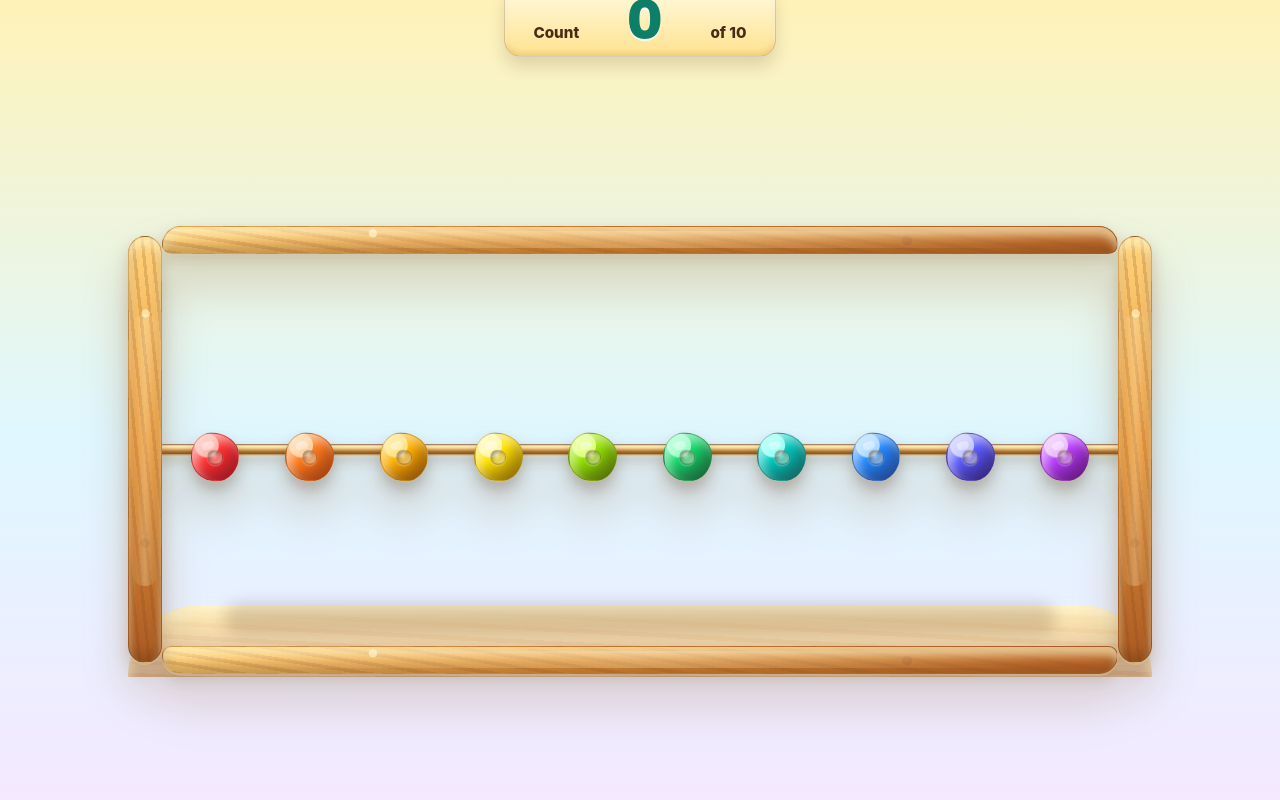
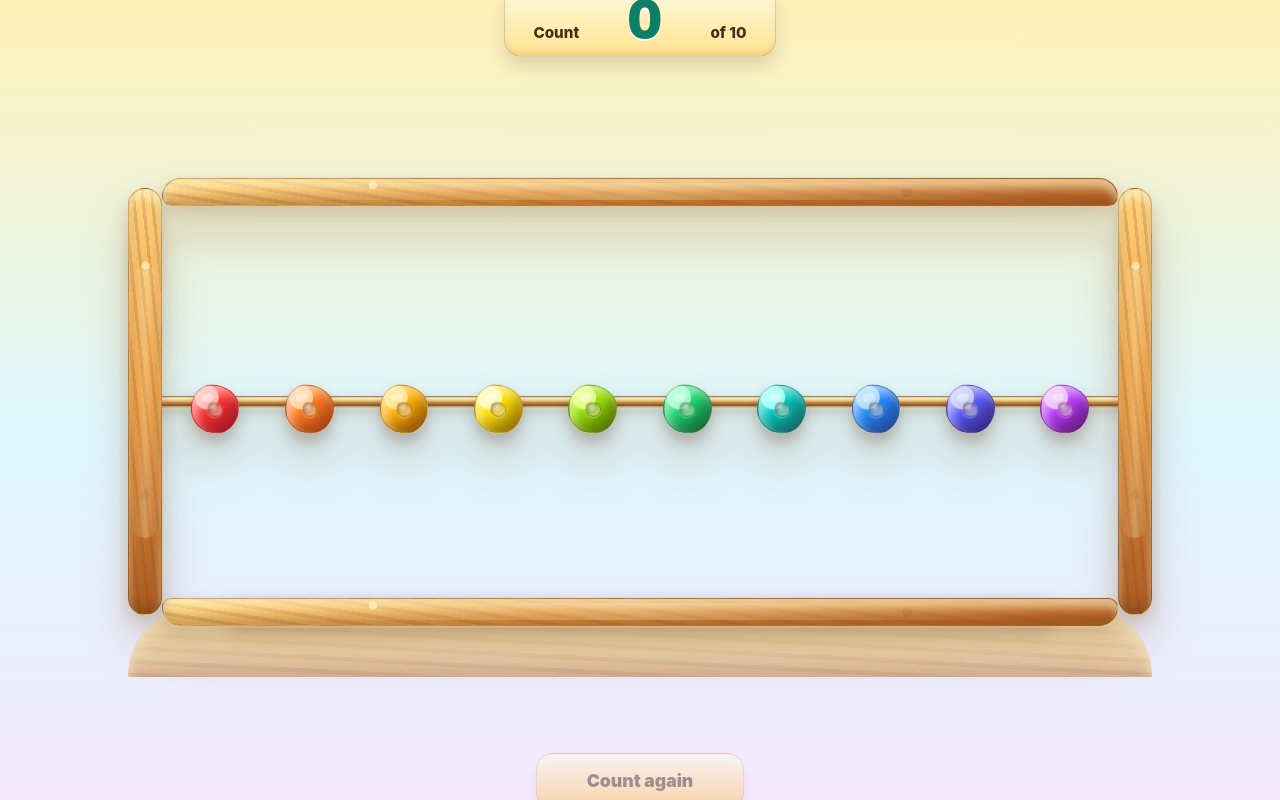
Before and after one commit to mtplayground/alex-1883-rainbow-abacus, a React (Vite) app: page / in a window 1280 px wide. Built offline with nearby package versions, Linux system fonts and the light colour scheme.

Commit message:
feat: Add the reset/replay control

```diff
--- a/src/App.tsx
+++ b/src/App.tsx
@@ -5,6 +5,7 @@ import { speakRunningTotal } from "./audio/spokenNumbers";
 import { AppShell } from "./components/AppShell";
 import { AbacusFrame } from "./components/AbacusFrame";
 import { CelebrationOverlay } from "./components/CelebrationOverlay";
+import { ControlsBar } from "./components/ControlsBar";
 import { MAX_COUNT, MIN_COUNT, type BeadId, type BeadSide } from "./state/counting";
 import { TotalDisplay } from "./components/TotalDisplay";
 import { useCountingState } from "./state/useCountingState";
@@ -14,7 +15,7 @@ function clampTotal(nextTotal: number): number {
 }
 
 export default function App() {
-  const { beads, moveBeadToSide, total } = useCountingState();
+  const { beads, moveBeadToSide, reset, total } = useCountingState();
   const [celebrationTrigger, setCelebrationTrigger] = useState(0);
 
   const celebrateIfComplete = useCallback(
@@ -63,6 +64,15 @@ export default function App() {
     [beads, celebrateIfComplete, moveBeadToSide, total],
   );
 
+  const handleReset = useCallback(() => {
+    if (total === MIN_COUNT) {
+      return;
+    }
+
+    setCelebrationTrigger(0);
+    reset();
+  }, [reset, total]);
+
   return (
     <AppShell>
       <TotalDisplay maximum={MAX_COUNT} total={total} />
@@ -71,6 +81,7 @@ export default function App() {
         onBeadDragEnd={handleBeadDragEnd}
         onBeadTap={handleBeadTap}
       />
+      <ControlsBar isResetDisabled={total === MIN_COUNT} onReset={handleReset} />
       <CelebrationOverlay trigger={celebrationTrigger} />
     </AppShell>
   );
--- /dev/null
+++ b/src/components/ControlsBar.tsx
@@ -0,0 +1,20 @@
+type ControlsBarProps = Readonly<{
+  isResetDisabled: boolean;
+  onReset: () => void;
+}>;
+
+export function ControlsBar({ isResetDisabled, onReset }: ControlsBarProps) {
+  return (
+    <div className="controls-bar" aria-label="Abacus controls">
+      <button
+        aria-label="Reset all beads and count again"
+        className="controls-bar__button"
+        disabled={isResetDisabled}
+        onClick={onReset}
+        type="button"
+      >
+        Count again
+      </button>
+    </div>
+  );
+}
--- a/src/index.css
+++ b/src/index.css
@@ -88,7 +88,7 @@ body,
   width: min(100%, 70rem);
   min-height: min(34rem, 74svh);
   aspect-ratio: 4 / 3;
-  grid-template-rows: minmax(5rem, auto) 1fr;
+  grid-template-rows: minmax(5rem, auto) 1fr minmax(4.8rem, auto);
   align-items: center;
   justify-items: center;
   row-gap: clamp(0.9rem, 2.4vmin, 1.8rem);
@@ -284,6 +284,62 @@ body,
 
 .celebration-overlay__confetti-piece[data-color="pink"] {
   background: #ff5fb7;
+}
+
+.controls-bar {
+  position: relative;
+  z-index: 2;
+  display: flex;
+  justify-content: center;
+  width: min(100%, 24rem);
+}
+
+.controls-bar__button {
+  appearance: none;
+  min-width: min(100%, 13rem);
+  min-height: clamp(3.25rem, 7.2vmin, 4.25rem);
+  padding: clamp(0.65rem, 1.7vmin, 0.95rem) clamp(1.2rem, 3vmin, 1.8rem);
+  border: 0.12rem solid rgb(103 65 32 / 0.24);
+  border-radius: clamp(1rem, 2.2vmin, 1.35rem);
+  background:
+    linear-gradient(180deg, rgb(255 254 232 / 0.96), rgb(255 188 74 / 0.94)), #ffc45a;
+  box-shadow:
+    inset 0 0.28rem 0.3rem rgb(255 255 255 / 0.72),
+    inset 0 -0.22rem 0.34rem rgb(139 78 26 / 0.2),
+    0 0.62rem 0.88rem rgb(94 57 31 / 0.16);
+  color: #4a2b16;
+  cursor: pointer;
+  font: inherit;
+  font-size: clamp(1.05rem, 2.2vmin, 1.3rem);
+  font-weight: 900;
+  letter-spacing: 0;
+  touch-action: manipulation;
+  transition:
+    transform 140ms ease,
+    box-shadow 140ms ease,
+    opacity 140ms ease;
+}
+
+.controls-bar__button:hover:not(:disabled) {
+  transform: translateY(-0.08rem);
+  box-shadow:
+    inset 0 0.28rem 0.3rem rgb(255 255 255 / 0.76),
+    inset 0 -0.22rem 0.34rem rgb(139 78 26 / 0.18),
+    0 0.8rem 1rem rgb(94 57 31 / 0.19);
+}
+
+.controls-bar__button:active:not(:disabled) {
+  transform: translateY(0.08rem) scale(0.98);
+}
+
+.controls-bar__button:disabled {
+  cursor: default;
+  opacity: 0.48;
+}
+
+.controls-bar__button:focus-visible {
+  outline: 0.22rem solid rgb(24 91 255 / 0.78);
+  outline-offset: 0.2rem;
 }
 
 .abacus-frame {
@@ -643,7 +699,7 @@ body,
   }
 
   .app-shell__stage {
-    grid-template-rows: minmax(4.5rem, auto) 1fr;
+    grid-template-rows: minmax(4.5rem, auto) 1fr minmax(4.4rem, auto);
     min-height: min(36rem, 78svh);
     aspect-ratio: 4 / 5;
     row-gap: clamp(0.5rem, 3vw, 1rem);
@@ -687,7 +743,7 @@ body,
   }
 
   .app-shell__stage {
-    grid-template-rows: minmax(3.6rem, auto) 1fr;
+    grid-template-rows: minmax(3.6rem, auto) 1fr minmax(3.4rem, auto);
     min-height: calc(100svh - (var(--app-shell-gutter) * 2));
     aspect-ratio: 16 / 7;
     row-gap: clamp(0.4rem, 2.2vh, 0.85rem);
@@ -702,6 +758,12 @@ body,
     font-size: clamp(1.85rem, 7.2vh, 3rem);
   }
 
+  .controls-bar__button {
+    min-height: 3rem;
+    padding: 0.42rem 1rem;
+    font-size: 1rem;
+  }
+
   .abacus-frame {
     width: min(88%, 54rem);
     aspect-ratio: 18 / 7;
```
